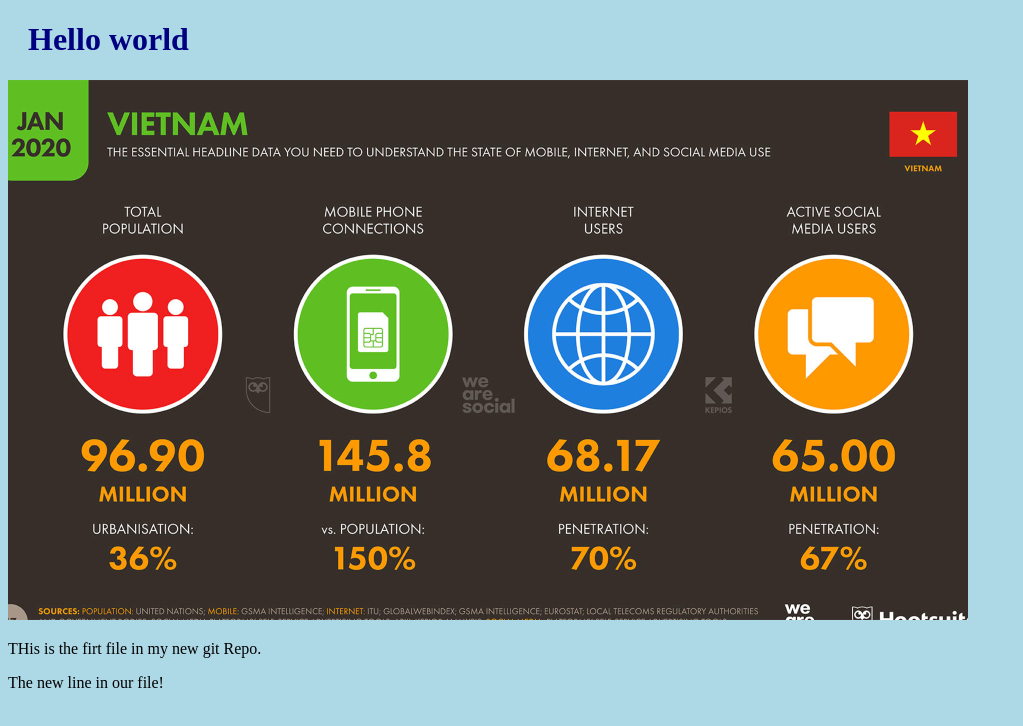
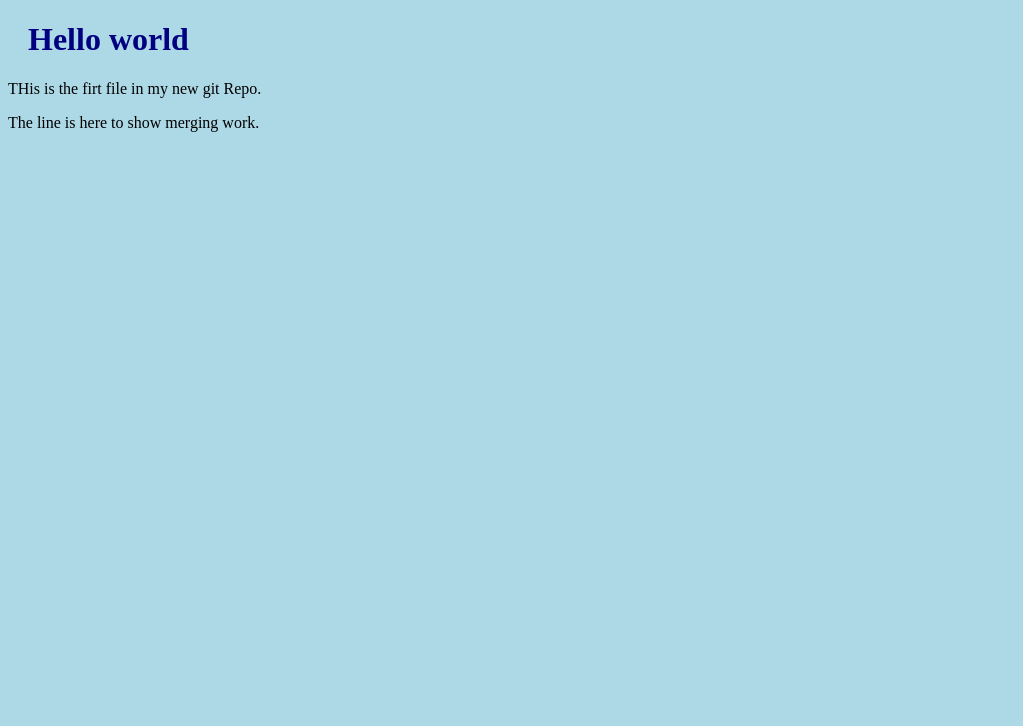
Before and after one commit to ToHuuDang/HocGit, a plain HTML site: page index.html in a window 1280 px wide. Shown: the whole page, without its empty margins (0-1023 px from the left). Drawn offline with Linux system fonts and the light colour scheme.

Commit message:
updated index.html with emergency fix

```diff
--- a/index.html
+++ b/index.html
@@ -9,8 +9,7 @@
 </head>
 <body>
     <h1>Hello world</h1>
-    <div><img src="img_hello_world.jpg" alt="Hello world from space" style="width: 100%; max-width: 960px;"></div>
     <p>THis is the firt file in my new git Repo.</p>
-    <p>The new line in our file!</p>
+    <p>The line is here to show merging work.</p>
 </body>
 </html>
```
